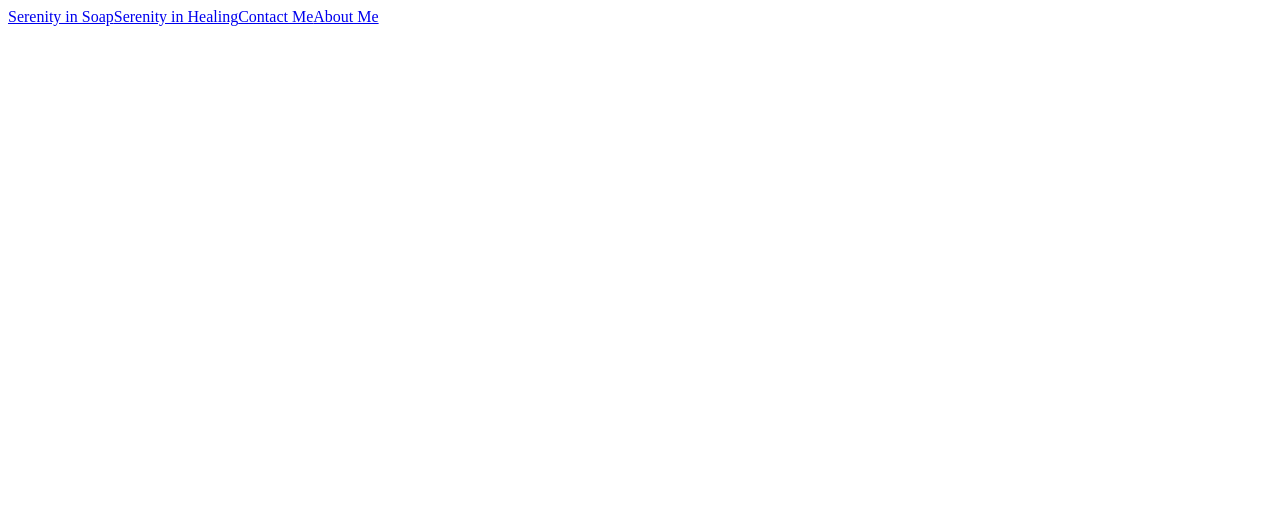
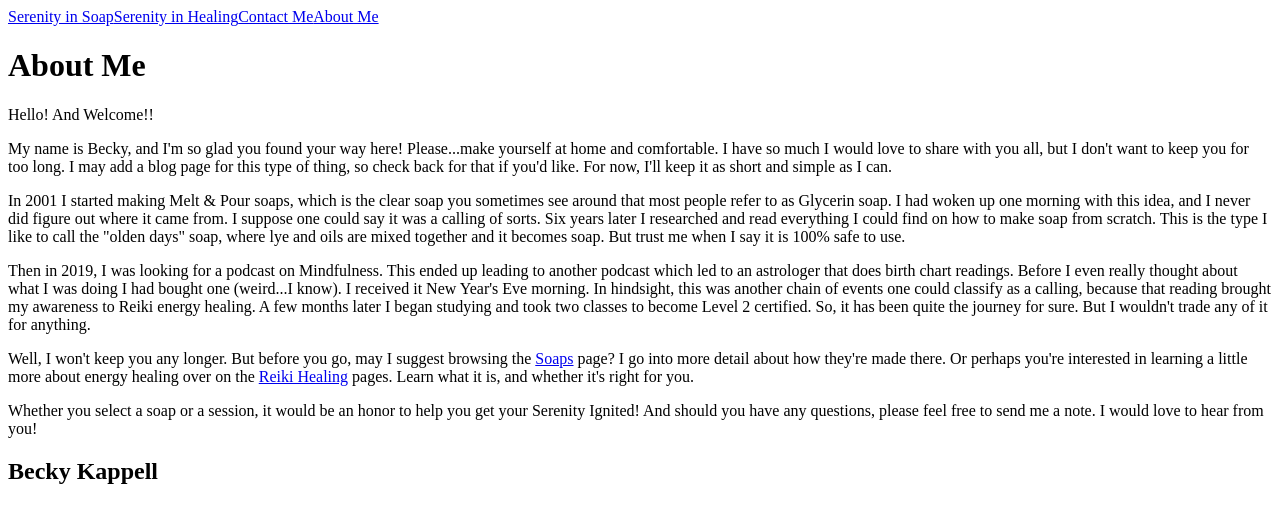
Before and after one commit to kimcodesjs/serenity-ignited, a React app: page /about-me in a window 1280 px wide. Shown: the top 522 px of the page. Built offline with nearby package versions, Linux system fonts and the light colour scheme.

Commit message:
continued routing setup

```diff
--- a/package.json
+++ b/package.json
@@ -10,6 +10,7 @@
     "dev-server": "webpack serve"
   },
   "dependencies": {
+    "firebase": "^8.3.0",
     "react-router-dom": "^5.2.0",
     "validator": "13.5.2"
   },
--- a/src/App.js
+++ b/src/App.js
@@ -6,7 +6,9 @@ import Header from './Components/Header'
 import Welcome from './Components/Welcome'
 import SoapShop from './Components/SoapShop/SoapShop'
 import ReikiShop from './Components/ReikiShop/ReikiShop'
-
+import ContactMe from './Components/ContactMe'
+import AboutMe from './Components/AboutMe'
+import Admin from './Components/Admin/Admin'
 
 
 
@@ -21,6 +23,9 @@ const App = () => {
                     <Route path="/" component={Welcome} exact={true}/>
                     <Route path="/serenity-in-soap" component={SoapShop}/>
                     <Route path="/serenity-in-healing" component={ReikiShop}/>
+                    <Route path="/contact-me" component={ContactMe}/>
+                    <Route path="/about-me" component={AboutMe}/>
+                    <Route path="/admin" component={Admin}/>
                 </Switch>
 
             </BrowserRouter>
--- /dev/null
+++ b/src/Components/AboutMe.js
@@ -0,0 +1,22 @@
+import React from 'react'
+import { Link } from 'react-router-dom'
+
+const AboutMe = () => {
+    return (
+        <div>
+            <h1>About Me</h1>
+            <p>Hello! And Welcome!!</p>
+            <p>My name is Becky, and I'm so glad you found your way here! Please...make yourself at home and comfortable. I have so much I would love to share with you all, but I don't want to keep you for too long. I may add a blog page for this type of thing, so check back for that if you'd like. For now, I'll keep it as short and simple as I can.</p>
+            <p>In 2001 I started making Melt & Pour soaps, which is the clear soap you sometimes see around that most people refer to as Glycerin soap. I had woken up one morning with this idea, and I never did figure out where it came from. I suppose one could say it was a calling of sorts. Six years later I researched and read everything I could find on how to make soap from scratch. This is the type I like to call the "olden days" soap, where lye and oils are mixed together and it becomes soap. But trust me when I say it is 100% safe to use.</p>
+            <p>Then in 2019, I was looking for a podcast on Mindfulness. This ended up leading to another podcast which led to an astrologer that does birth chart readings. Before I even really thought about what I was doing I had bought one (weird...I know). I received it New Year's Eve morning. In hindsight, this was another chain of events one could classify as a calling, because that reading brought my awareness to Reiki energy healing. A few months later I began studying and took two classes to become Level 2 certified. So, it has been quite the journey for sure. But I wouldn't trade any of it for anything.</p>
+            <p>Well, I won't keep you any longer. But before you go, may I suggest browsing the <Link to='/serenity-in-soap'>Soaps</Link> page? I go into more detail about how they're made there. Or perhaps you're interested in learning a little more about energy healing over on the <Link to='/serenity-in-healing'>Reiki Healing</Link> pages. Learn what it is, and whether it's right for you.</p>
+            <p>Whether you select a soap or a session, it would be an honor to help you get your Serenity Ignited! And should you have any questions, please feel free to send me a note. I would love to hear from you!</p>
+
+            <h2>Becky Kappell</h2>
+
+        </div>
+    )
+
+}
+
+export default AboutMe
--- /dev/null
+++ b/src/Components/ContactMe.js
@@ -0,0 +1,13 @@
+import React from 'react'
+
+const ContactMe = () => {
+    return (
+        <div>
+            <h1>How would you prefer to get in touch?</h1>
+            <p>contact info here...</p>
+        </div>
+    )
+
+}
+
+export default ContactMe
--- a/src/index.js
+++ b/src/index.js
@@ -1,6 +1,17 @@
 import React from 'react'
 import ReactDOM from 'react-dom'
 import App from './App'
+import firebase from 'firebase'
+
+firebase.initializeApp({
+    apiKey: "AIzaSyDKWIvmbNuDngSPMtXPavocpSFLcswEglc",
+    authDomain: "serenity-ignited.firebaseapp.com",
+    projectId: "serenity-ignited",
+    storageBucket: "serenity-ignited.appspot.com",
+    messagingSenderId: "178174477632",
+    appId: "1:178174477632:web:c433d0e213435a6f06e6a5",
+    measurementID: "G-KQ2T23DTYX"
+})
 
 
 ReactDOM.render(
--- a/webpack.config.js
+++ b/webpack.config.js
@@ -29,5 +29,5 @@ module.exports = {
     devServer: {
         contentBase: path.join(__dirname, 'public'),
         historyApiFallback: true
-    }
+    },
 }
```
Also changed, not shown: src/Components/Admin/Dashboard.js (added, +9 -0 lines), 1 other file (tests, documents, lock files or other folders).
